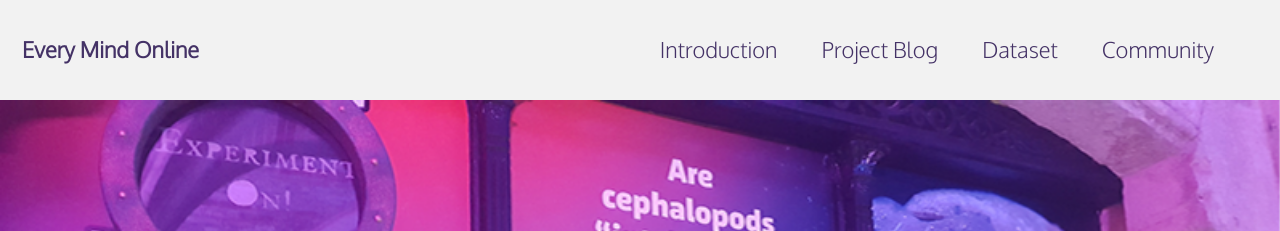
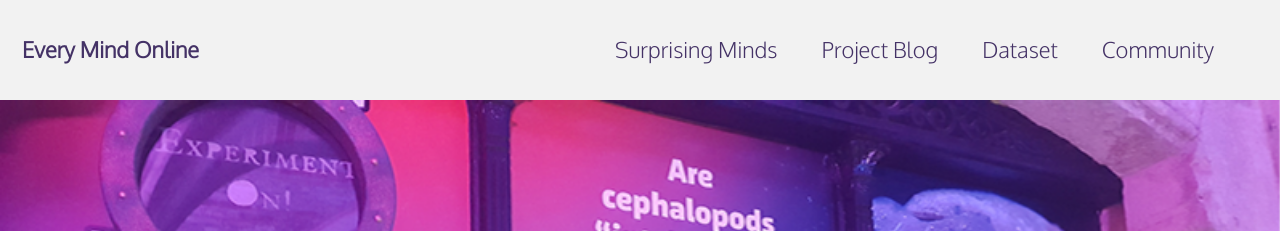
Before and after one commit to everymind/SurprisingMinds, a Jekyll site: the page built from index.md, in a window 1280 px wide and 900 px high. Shown: the top 231 px of the window. Built offline with Jekyll 4.4.1, drawn with Linux system fonts in a browser that asks for light colours; some web fonts are replaced.

Commit message:
Update navigation.yml

```diff
--- a/_data/navigation.yml
+++ b/_data/navigation.yml
@@ -1,6 +1,6 @@
 # main links
 main:
-  - title: "Introduction"
+  - title: "Surprising Minds"
     url: /
   - title: "Project Blog"
     url: /blog/
@@ -12,6 +12,7 @@ main:
 # project documentation
 docs:
   - title: "Introduction"
+    url: /
     children:
       - title: "Eye tracking in Neuroscience"
         url: /Eye-tracking/
```
